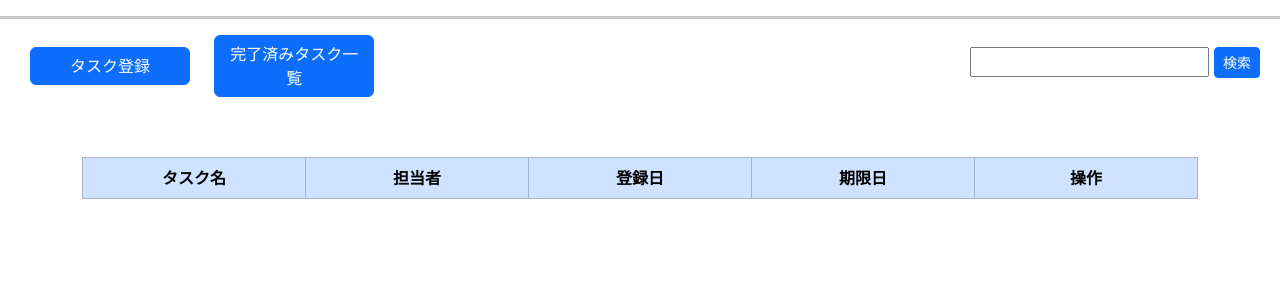
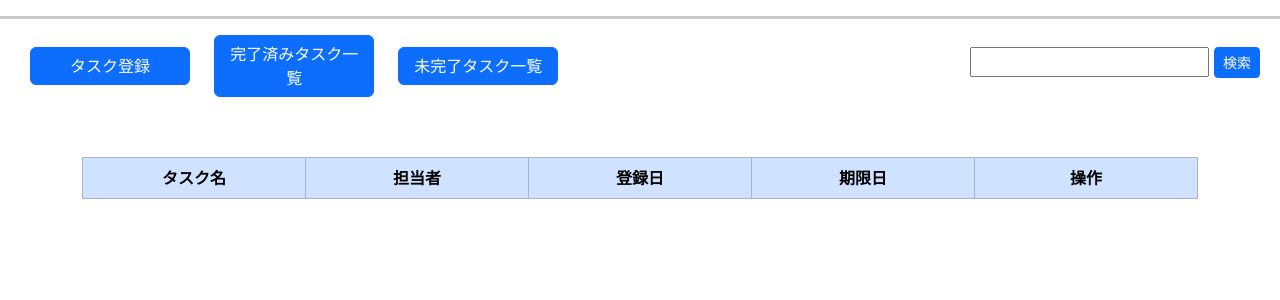
Before and after one commit to Erika0701momo/TodoList, a Flask app: page /?id=done in a window 1280 px wide. Shown: the part 75-375 px from the top of the page. Run offline with Flask 3, Linux system fonts and the light colour scheme; the visitor is signed in with stand-in values (Sample User, id 1); data that the repository does not hold is empty; some libraries are stand-ins or nearby versions.

Commit message:
検索結果、完了済みタスク一覧画面に「未完了タスク一覧」を追加　タスク一覧画面のタイトルを「未完了タスク一覧」に変更

```diff
--- a/main.py
+++ b/main.py
@@ -209,7 +209,7 @@ def get_tasks():
         else:
             result = db.session.execute(db.select(Task).where(Task.is_done == 0).order_by(Task.due_date))
             tasks = result.scalars().all()
-            title = "タスク一覧"
+            title = "未完了タスク一覧"
             return render_template("index.html", current_user=current_user, form=form, tasks=tasks, today=today, title=title)
 
 @app.route("/create", methods=["GET", "POST"])
--- a/templates/index.html
+++ b/templates/index.html
@@ -10,6 +10,9 @@
         <div class="buttons">
             <button type="button" class="btn btn-primary btn-md" onclick="location.href='{{ url_for('create_task') }}';">タスク登録</button>
             <button type="button" class="btn btn-primary btn-md" onclick="location.href='{{ url_for('get_tasks', id='done') }}';">完了済みタスク一覧</button>
+            {% if title == "検索結果" or title == "完了済みタスク一覧": %}
+            <button type="button" class="btn btn-primary btn-md" onclick="location.href='{{ url_for('get_tasks') }}';">未完了タスク一覧</button>
+            {% endif %}
         </div>
         <div class="search">
             {% from "formhelpers.html" import render_field %}
```
